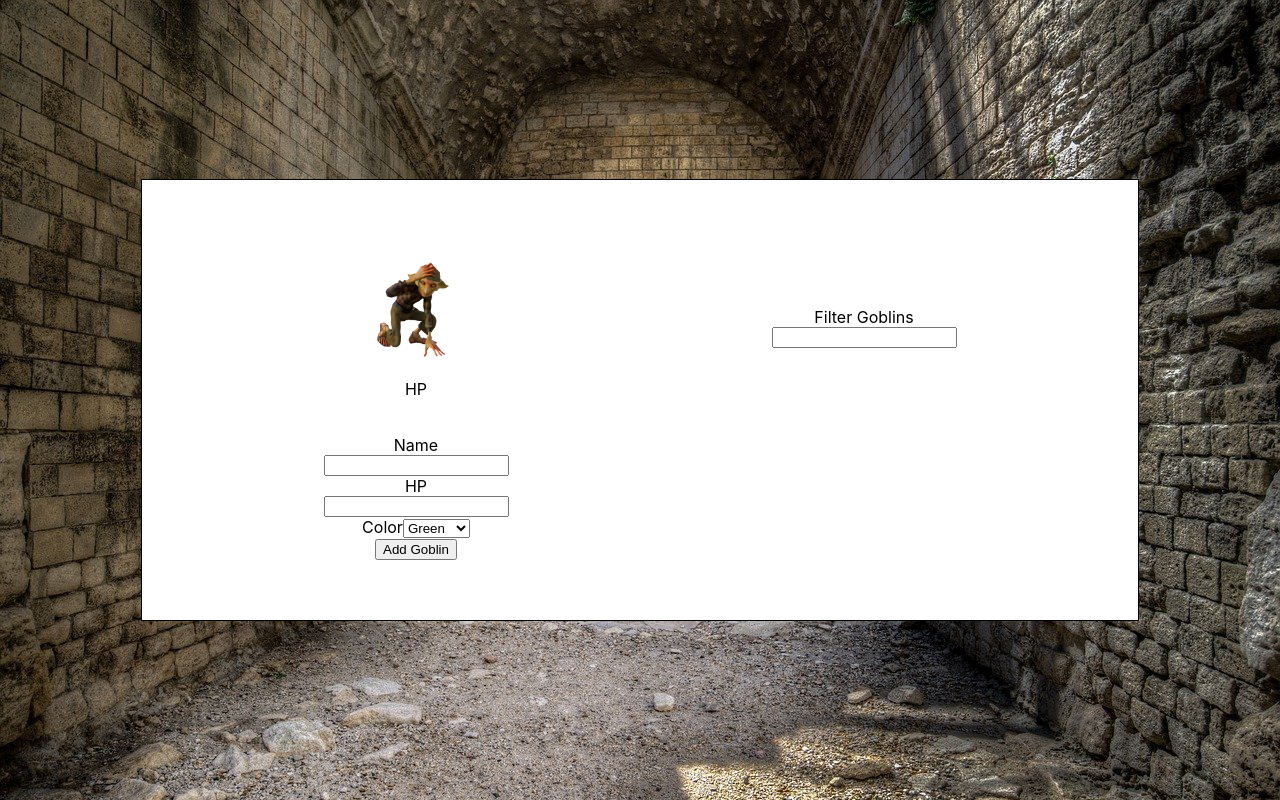
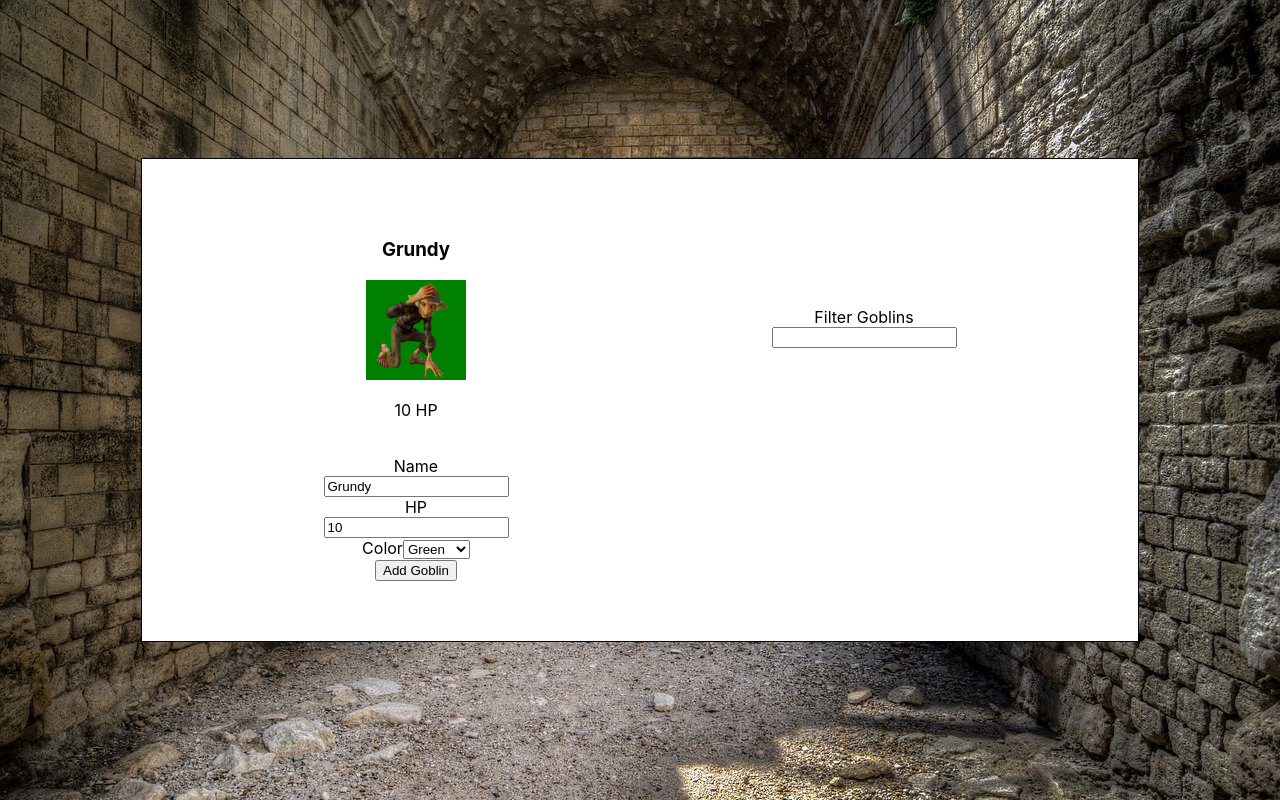
Before and after one commit to willgundy/goblin-builder-half-baked, a React (Create React App) app: page / in a window 1280 px wide. Built offline with nearby package versions, Linux system fonts and the light colour scheme.

Commit message:
finished Goblin object in app.js

```diff
--- a/src/App.js
+++ b/src/App.js
@@ -15,9 +15,9 @@ function App() {
 */
   const [allGoblins, setAllGoblins] = useState([]);
   const [filteredGoblins, setFilteredGoblins] = useState([]);
-  const [goblinFormName, setGoblinFormName] = useState('');
-  const [goblinFormHP, setGoblinFormHP] = useState('');
-  const [goblinFormColor, setGoblinFormColor] = useState('');
+  const [goblinFormName, setGoblinFormName] = useState('Grundy');
+  const [goblinFormHP, setGoblinFormHP] = useState('10');
+  const [goblinFormColor, setGoblinFormColor] = useState('Green');
 
   function submitGoblin(e) {
     e.preventDefault();
```
